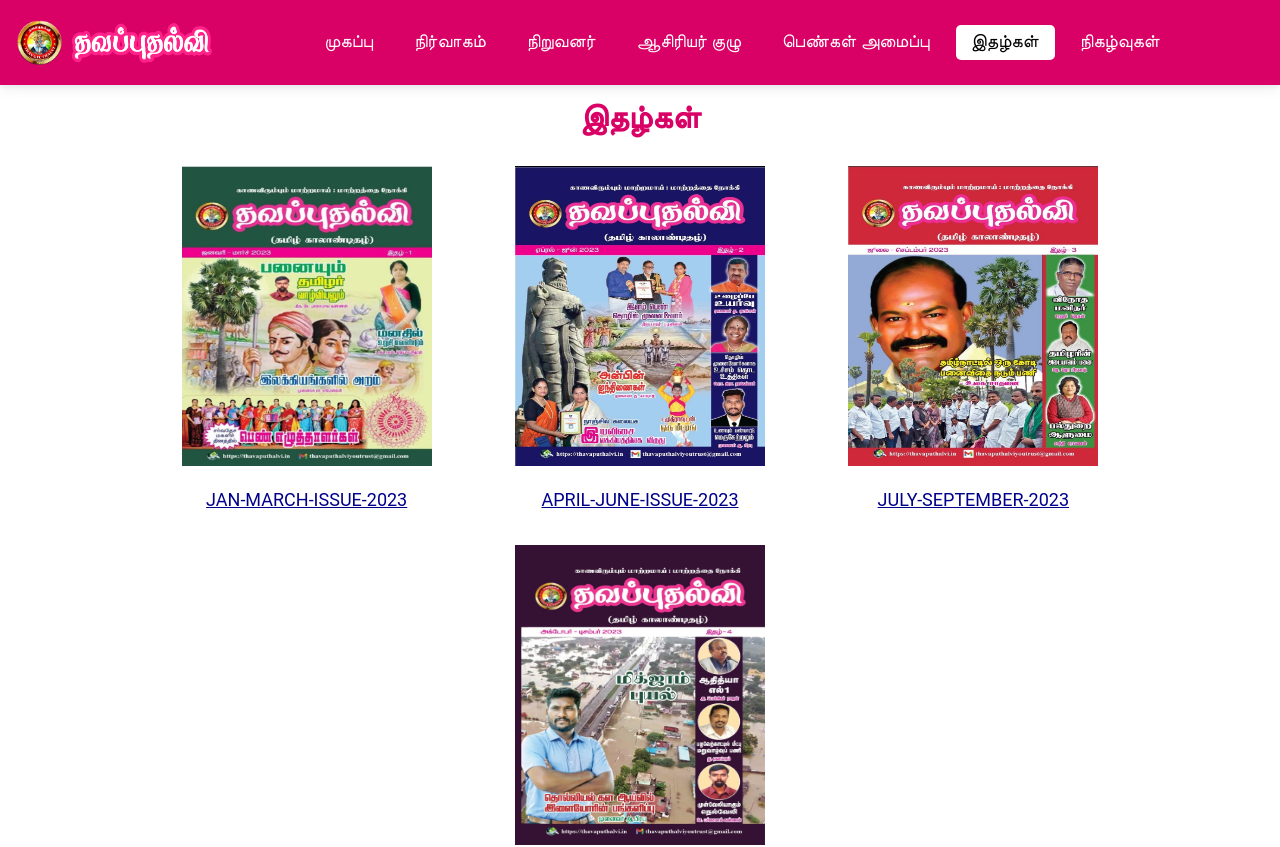
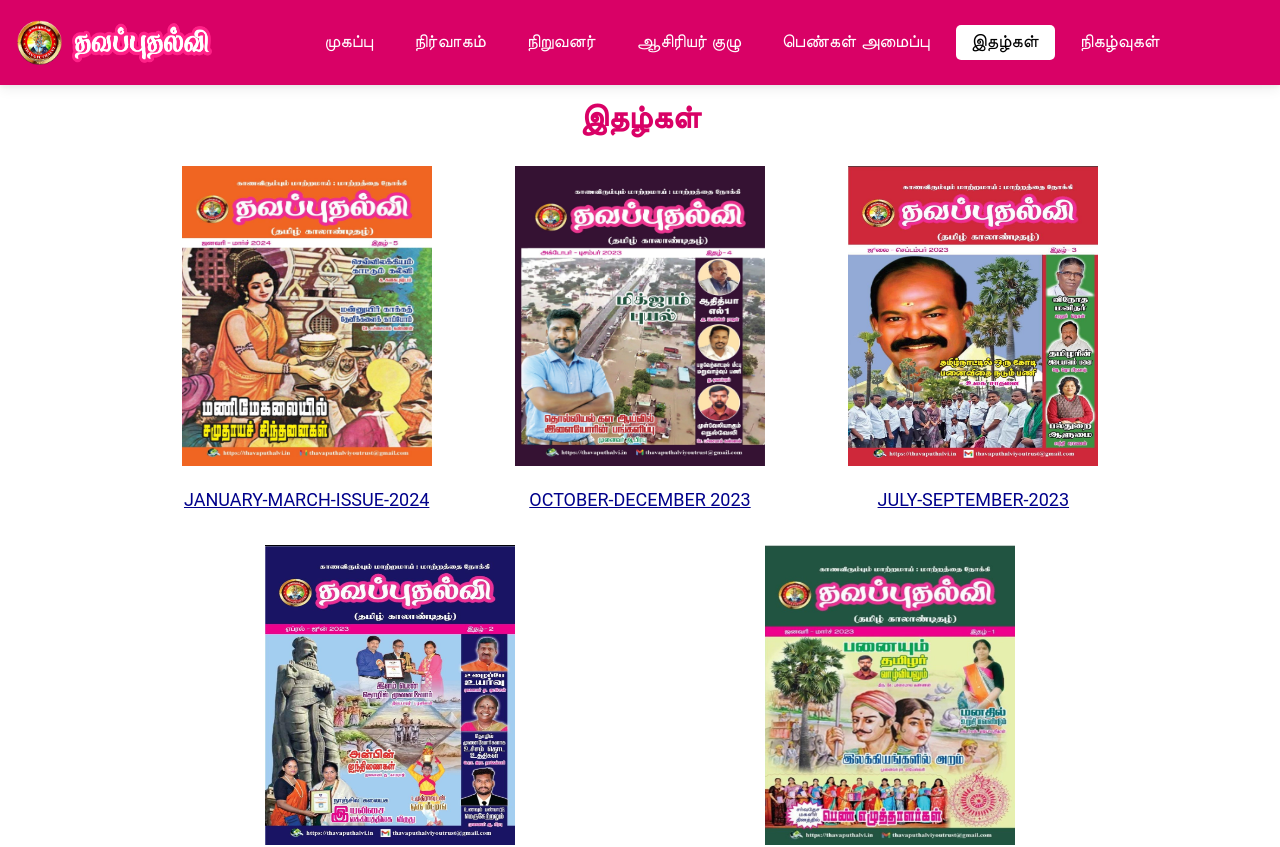
Before and after one commit to Mohanraj293/thavaputhalvi, a React (Create React App) app: page /Ithazhgal in a window 1280 px wide. Shown: the top 847 px of the page. Built offline with nearby package versions, Linux system fonts and the light colour scheme.

Commit message:
Jan mar 24 book added.

```diff
--- a/src/components/Ithazgal.js
+++ b/src/components/Ithazgal.js
@@ -4,6 +4,7 @@ import JanMarchImage from "../assets/ithalgal-wrapper/jan-mar.jpeg";
 import AprilImage from "../assets/ithalgal-wrapper/april-une.jpeg";
 import JulyImg from "../assets/ithalgal-wrapper/jul-sep.jpeg";
 import OctImg from "../assets/ithalgal-wrapper/oct-dec.jpeg";
+import JanMarch24Image from "../assets/ithalgal-wrapper/jan-mar-24.jpeg"
 import { MDBCol, MDBRow } from "mdb-react-ui-kit";
 
 const Ithazgal = ({ title }) => {
@@ -11,10 +12,22 @@ const Ithazgal = ({ title }) => {
 
   const books = [
     {
-      title: "JAN-MARCH-ISSUE-2023",
+      title: "JANUARY-MARCH-ISSUE-2024",
+      year: 2024,
+      pdfUrl: "https://online.fliphtml5.com/cetih/onyp/",
+      label: JanMarch24Image,
+    },
+    {
+      title: "OCTOBER-DECEMBER 2023",
       year: 2023,
-      pdfUrl: "https://online.fliphtml5.com/cetih/dlfl/#p=12",
-      label: JanMarchImage,
+      pdfUrl: "https://online.fliphtml5.com/cetih/hzta/",
+      label: OctImg,
+    },
+    {
+      title: "JULY-SEPTEMBER-2023",
+      year: 2023,
+      pdfUrl: "https://online.fliphtml5.com/cetih/lzlo/",
+      label: JulyImg,
     },
     {
       title: "APRIL-JUNE-ISSUE-2023",
@@ -23,16 +36,10 @@ const Ithazgal = ({ title }) => {
       label: AprilImage,
     },
     {
-      title: "JULY-SEPTEMBER-2023",
+      title: "JAN-MARCH-ISSUE-2023",
       year: 2023,
-      pdfUrl: "https://online.fliphtml5.com/cetih/lzlo/",
-      label: JulyImg,
-    },
-    {
-      title: "OCTOBER-DECEMBER 2023",
-      year: 2023,
-      pdfUrl: "https://online.fliphtml5.com/cetih/hzta/",
-      label: OctImg,
+      pdfUrl: "https://online.fliphtml5.com/cetih/dlfl/#p=12",
+      label: JanMarchImage,
     },
   ];
 
```
Also changed, not shown: src/assets/ithalgal-wrapper/jan-mar-24.jpeg (added).
